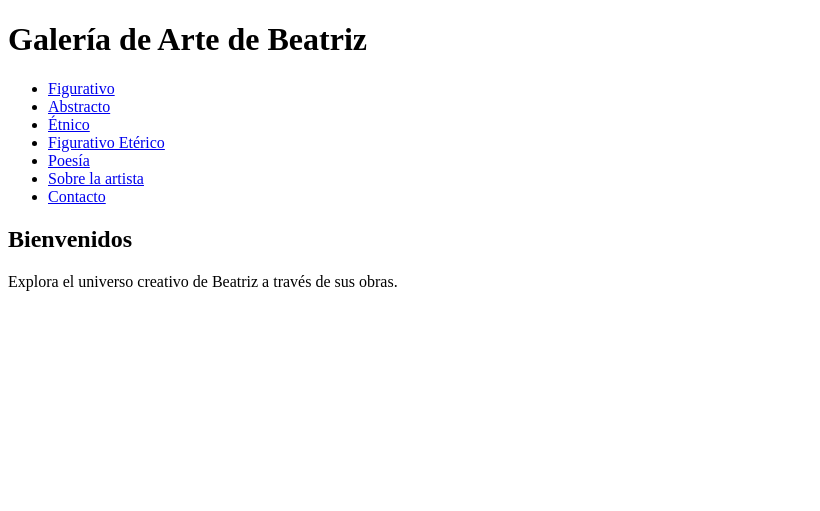
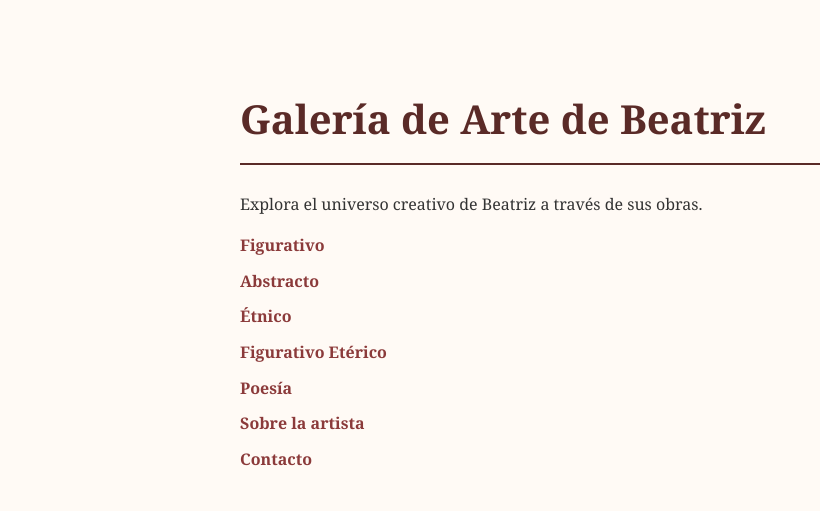
Before and after one commit to BDEGUARDO/beatrizdeguardo-web, a plain HTML site: page index.html in a window 1280 px wide. Shown: the whole page, without its empty margins (0-820 px from the left). Drawn offline with Linux system fonts and the light colour scheme.

Commit message:
Add files via upload

```diff
--- a/index.html
+++ b/index.html
@@ -4,10 +4,42 @@
     <meta charset="UTF-8" />
     <meta name="viewport" content="width=device-width, initial-scale=1.0" />
     <title>Galería de Arte de Beatriz</title>
+    <style>
+      body {
+        font-family: Georgia, serif;
+        background-color: #fffaf5;
+        color: #333;
+        max-width: 800px;
+        margin: 40px auto;
+        padding: 20px;
+        line-height: 1.6;
+      }
+      h1 {
+        font-size: 2.5em;
+        color: #5a2a27;
+        border-bottom: 2px solid #5a2a27;
+        padding-bottom: 0.3em;
+      }
+      ul {
+        list-style: none;
+        padding: 0;
+      }
+      li {
+        margin: 10px 0;
+      }
+      a {
+        color: #8b3a3a;
+        text-decoration: none;
+        font-weight: bold;
+      }
+      a:hover {
+        text-decoration: underline;
+      }
+    </style>
   </head>
   <body>
     <h1>Galería de Arte de Beatriz</h1>
-  <nav>
+    <p>Explora el universo creativo de Beatriz a través de sus obras.</p>
     <ul>
       <li><a href="/figurativo">Figurativo</a></li>
       <li><a href="/abstracto">Abstracto</a></li>
@@ -17,12 +49,5 @@
       <li><a href="/sobre-la-artista">Sobre la artista</a></li>
       <li><a href="/contacto">Contacto</a></li>
     </ul>
-  </nav>
-  <main>
-    <section>
-      <h2>Bienvenidos</h2>
-      <p>Explora el universo creativo de Beatriz a través de sus obras.</p>
-    </section>
-  </main>
   </body>
 </html>
```
Lines whose indentation alone changed are shown as unchanged.
